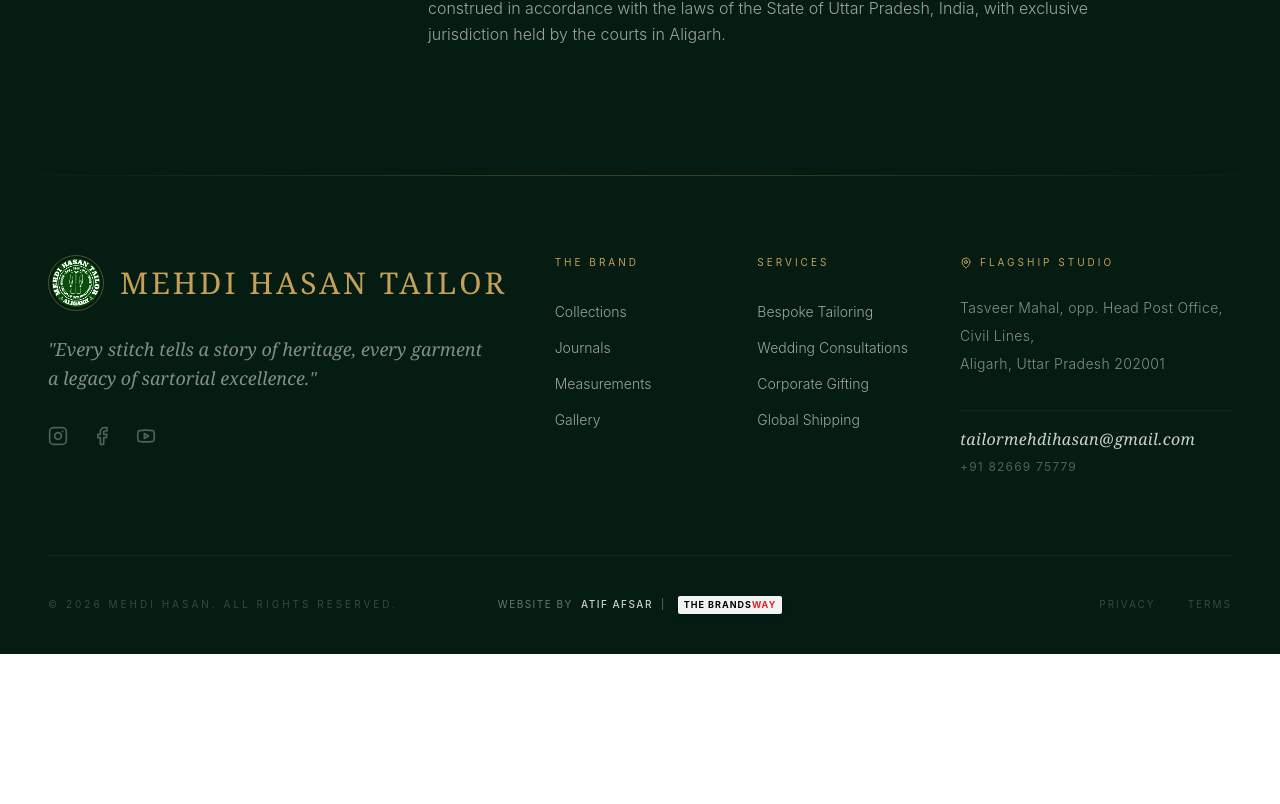
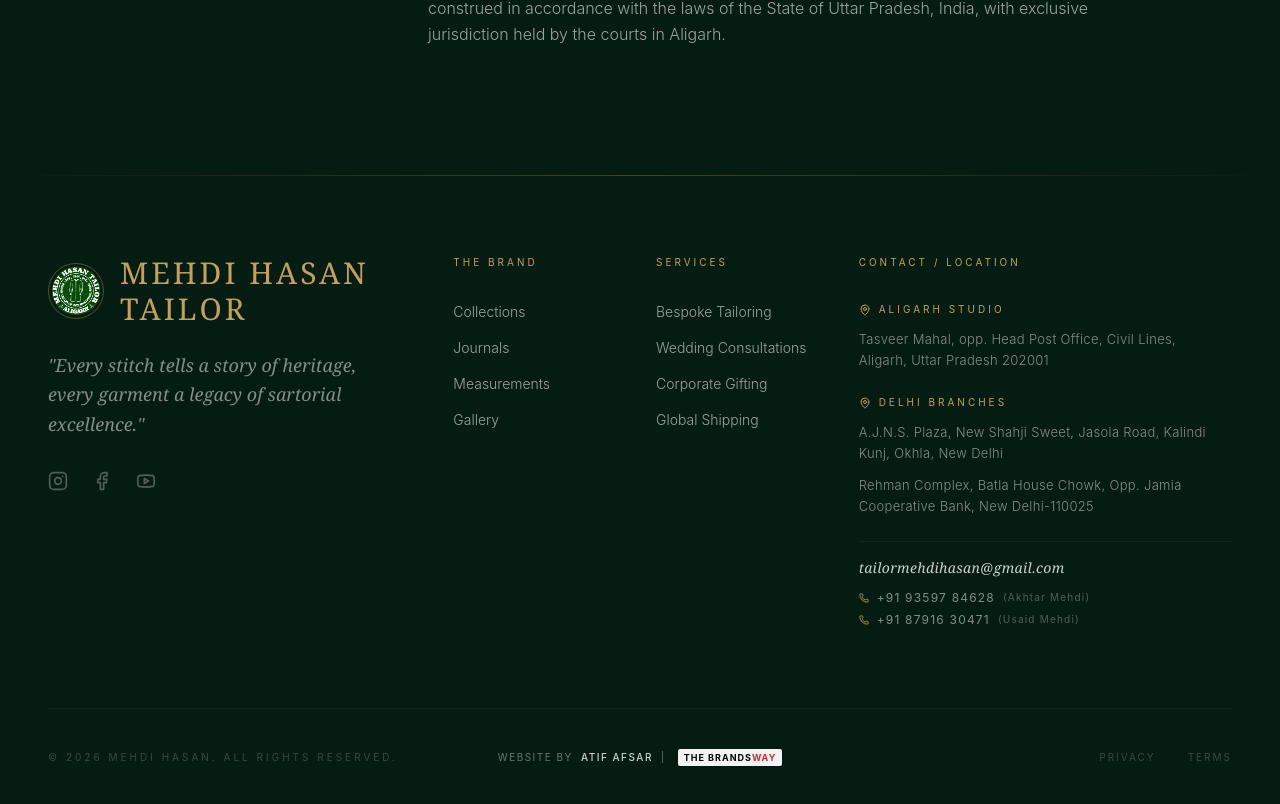
Before and after one commit to atif-afsar/Mehndi-Hasan, a React (Vite) app: page /terms in a window 1280 px wide. Shown: the part 1860-2664 px from the top of the page. Before the commit the page ends 2514 px from the top, so only its background shows below. Built offline with nearby package versions, Linux system fonts and the light colour scheme; a web font is replaced by a local one.

Commit message:
feat: implement responsive Footer and Navbar components with motion animations

```diff
--- a/src/Components/Common/Footer.jsx
+++ b/src/Components/Common/Footer.jsx
@@ -1,6 +1,7 @@
-import { motion } from "framer-motion";
+import { useState } from "react";
+import { motion, AnimatePresence } from "framer-motion";
 import { Link } from "react-router-dom";
-import { Mail, Phone, MapPin, ArrowUpRight, Instagram, Facebook, Youtube } from "lucide-react";
+import { Phone, MapPin, ArrowUpRight, Instagram, Facebook, Youtube, ChevronDown } from "lucide-react";
 import LazyImage from './LazyImage';
 
 const fadeUp = {
@@ -20,34 +21,76 @@
 ];
 const serviceLinks = ["Bespoke Tailoring", "Wedding Consultations", "Corporate Gifting", "Global Shipping"];
 
+const MobileAccordion = ({ title, children, isOpen, onClick }) => (
+  <div className="border-b border-white/5 py-4 lg:py-0 lg:border-none lg:h-full flex flex-col">
+    <button
+      onClick={onClick}
+      className="w-full flex justify-between items-center lg:cursor-default lg:pointer-events-none"
+      aria-expanded={isOpen}
+    >
+      <h4 className="text-[#c5a059] font-sans text-[10px] tracking-[0.3em] uppercase lg:mb-8">{title}</h4>
+      <ChevronDown
+        size={14}
+        className={`text-[#c5a059] transition-transform duration-300 lg:hidden ${isOpen ? 'rotate-180' : ''}`}
+      />
+    </button>
+    <div className="lg:hidden">
+      <AnimatePresence initial={false}>
+        {isOpen && (
+          <motion.div
+            initial={{ height: 0, opacity: 0 }}
+            animate={{ height: 'auto', opacity: 1 }}
+            exit={{ height: 0, opacity: 0 }}
+            transition={{ duration: 0.3 }}
+            className="overflow-hidden"
+          >
+            <div className="pt-4 pb-2">
+              {children}
+            </div>
+          </motion.div>
+        )}
+      </AnimatePresence>
+    </div>
+    <div className="hidden lg:block pt-0 flex-1">
+      {children}
+    </div>
+  </div>
+);
+
 export default function Footer() {
+  const [openSection, setOpenSection] = useState(null);
+
+  const toggleSection = (section) => {
+    setOpenSection(openSection === section ? null : section);
+  };
+
   return (
-    <footer className="relative w-full bg-[#051c12] pt-20 pb-10 overflow-hidden">
+    <footer className="relative w-full bg-[#051c12] pt-12 lg:pt-20 pb-10 overflow-hidden">
       {/* Decorative Background Element */}
       <div className="absolute top-0 left-1/2 -translate-x-1/2 w-full max-w-7xl h-px bg-gradient-to-r from-transparent via-[#c5a059]/30 to-transparent" />
 
       <div className="max-w-7xl mx-auto px-6 md:px-12">
         {/* Top Section: Brand Statement */}
-        <div className="grid grid-cols-1 lg:grid-cols-12 gap-12 lg:gap-8 mb-20">
+        <div className="grid grid-cols-1 lg:grid-cols-12 gap-0 lg:gap-8 mb-12 lg:mb-20">
 
           {/* Brand Identity */}
           <motion.div
             custom={0} variants={fadeUp} initial="hidden" whileInView="visible" viewport={{ once: true }}
-            className="lg:col-span-5 flex flex-col items-start"
+            className="lg:col-span-4 flex flex-col items-start lg:pr-8 mb-8 lg:mb-0 border-b border-white/5 pb-8 lg:border-none lg:pb-0"
           >
             <div className="flex items-center gap-4 mb-6">
-              <div className="w-14 h-14 border border-[#c5a059]/40 rounded-full flex items-center justify-center">
+              <div className="w-12 h-12 lg:w-14 lg:h-14 border border-[#c5a059]/40 rounded-full flex items-center justify-center shrink-0">
                 <LazyImage src="/logo.webp" alt="MH" className="w-full h-full object-contain brightness-125" />
               </div>
-              <h2 className="text-[#c5a059] font-serif text-3xl tracking-widest uppercase">
+              <h2 className="text-[#c5a059] font-serif text-2xl lg:text-3xl tracking-widest uppercase">
                Mehdi Hasan Tailor
               </h2>
             </div>
-            <p className="text-white/50 font-serif italic text-lg leading-relaxed max-w-md">
+            <p className="text-white/50 font-serif italic text-base lg:text-lg leading-relaxed max-w-md">
               "Every stitch tells a story of heritage, every garment a legacy of sartorial excellence."
             </p>
 
-            <div className="flex gap-6 mt-8">
+            <div className="flex gap-6 mt-6 lg:mt-8">
               <motion.a
                 href="https://www.instagram.com/mehdihasanaligarh/"
                 target="_blank"
@@ -80,68 +123,108 @@
             </div>
           </motion.div>
 
-          {/* Navigation Links */}
-          <div className="lg:col-span-4 grid grid-cols-2 gap-8">
+          {/* Navigation Links Accordions */}
+          <div className="lg:col-span-4 flex flex-col lg:grid lg:grid-cols-2 lg:gap-8">
             <motion.div custom={1} variants={fadeUp} initial="hidden" whileInView="visible" viewport={{ once: true }}>
-              <h4 className="text-[#c5a059] font-sans text-[10px] tracking-[0.3em] uppercase mb-8">The Brand</h4>
+              <MobileAccordion
+                title="The Brand"
+                isOpen={openSection === 'brand'}
+                onClick={() => toggleSection('brand')}
+              >
                 <ul className="space-y-4">
                   {brandLinks.map((link) => (
                     <li key={link.name}>
                       <Link to={link.path} className="group text-white/60 text-sm font-light hover:text-white transition-colors flex items-center gap-2">
                         <span>{link.name}</span>
-                      <ArrowUpRight size={12} className="opacity-0 group-hover:opacity-100 transition-all -translate-y-1" />
+                        <ArrowUpRight size={12} className="opacity-0 lg:group-hover:opacity-100 transition-all -translate-y-1 hidden lg:block" />
                       </Link>
                     </li>
                   ))}
                 </ul>
+              </MobileAccordion>
             </motion.div>
 
             <motion.div custom={2} variants={fadeUp} initial="hidden" whileInView="visible" viewport={{ once: true }}>
-              <h4 className="text-[#c5a059] font-sans text-[10px] tracking-[0.3em] uppercase mb-8">Services</h4>
+              <MobileAccordion
+                title="Services"
+                isOpen={openSection === 'services'}
+                onClick={() => toggleSection('services')}
+              >
                 <ul className="space-y-4">
                   {serviceLinks.map((link) => (
                     <li key={link}>
                       <a href="#" className="group text-white/60 text-sm font-light hover:text-white transition-colors flex items-center gap-2">
                         <span>{link}</span>
-                      <ArrowUpRight size={12} className="opacity-0 group-hover:opacity-100 transition-all -translate-y-1" />
+                        <ArrowUpRight size={12} className="opacity-0 lg:group-hover:opacity-100 transition-all -translate-y-1 hidden lg:block" />
                       </a>
                     </li>
                   ))}
                 </ul>
+              </MobileAccordion>
             </motion.div>
           </div>
 
-          {/* Contact / Location */}
+          {/* Contact / Location Accordion */}
+          <div className="lg:col-span-4">
             <motion.div
               custom={3} variants={fadeUp} initial="hidden" whileInView="visible" viewport={{ once: true }}
-            className="lg:col-span-3 space-y-8"
+              className="h-full"
             >
+              <MobileAccordion
+                title="Contact / Location"
+                isOpen={openSection === 'contact'}
+                onClick={() => toggleSection('contact')}
+              >
+                <div className="space-y-6">
                   <div>
-              <h4 className="text-[#c5a059] font-sans text-[10px] tracking-[0.3em] uppercase mb-6 flex items-center gap-2">
-                <MapPin size={12} /> Flagship Studio
+                    <h4 className="text-[#c5a059] font-sans text-[10px] tracking-[0.3em] uppercase mb-3 flex items-center gap-2">
+                      <MapPin size={12} /> Aligarh Studio
                     </h4>
-              <p className="text-white/50 text-sm font-light leading-loose tracking-wide">
+                    <p className="text-white/50 text-[13px] font-light leading-relaxed tracking-wide">
                     Tasveer Mahal, opp. Head Post Office, Civil Lines, <br/> Aligarh, Uttar Pradesh 202001
                     </p>
                   </div>
 
+                  <div>
+                    <h4 className="text-[#c5a059] font-sans text-[10px] tracking-[0.3em] uppercase mb-3 flex items-center gap-2">
+                      <MapPin size={12} /> Delhi Branches
+                    </h4>
+                    <p className="text-white/50 text-[13px] font-light leading-relaxed tracking-wide mb-2.5">
+                    A.J.N.S. Plaza, New Shahji Sweet, Jasola Road, Kalindi Kunj, Okhla, New Delhi
+                    </p>
+                    <p className="text-white/50 text-[13px] font-light leading-relaxed tracking-wide">
+                    Rehman Complex, Batla House Chowk, Opp. Jamia Cooperative Bank, New Delhi-110025
+                    </p>
+                  </div>
+
                   <div className="pt-4 border-t border-white/5 flex flex-col gap-2">
-              <a href="mailto:tailormehdihasan@gmail.com" className="text-white/80 hover:text-[#c5a059] transition-colors font-serif italic tracking-wide">
+                    <a href="mailto:tailormehdihasan@gmail.com" className="text-white/80 hover:text-[#c5a059] transition-colors font-serif italic tracking-wide mb-1 text-sm">
                       tailormehdihasan@gmail.com
                     </a>
-              <span className="text-white/30 text-xs tracking-widest">+91 82669 75779</span>
+                    <div className="flex flex-col gap-1.5">
+                      <a href="tel:+919359784628" className="text-white/50 hover:text-[#c5a059] transition-colors text-xs tracking-widest flex items-center gap-2">
+                        <Phone size={10} className="text-[#c5a059]" /> +91 93597 84628 <span className="text-white/30 text-[10px]">(Akhtar Mehdi)</span>
+                      </a>
+                      <a href="tel:+918791630471" className="text-white/50 hover:text-[#c5a059] transition-colors text-xs tracking-widest flex items-center gap-2">
+                        <Phone size={10} className="text-[#c5a059]" /> +91 87916 30471 <span className="text-white/30 text-[10px]">(Usaid Mehdi)</span>
+                      </a>
                     </div>
+                  </div>
+                </div>
+              </MobileAccordion>
             </motion.div>
           </div>
 
+        </div>
+
         {/* Bottom Bar */}
-        <div className="pt-10 border-t border-white/5 flex flex-col xl:flex-row justify-between items-center gap-6">
-          <p className="text-white/20 text-[10px] tracking-[0.3em] uppercase w-full xl:w-1/3 text-center xl:text-left">
+        <div className="pt-8 lg:pt-10 border-t border-white/5 flex flex-col xl:flex-row justify-between items-center gap-4 lg:gap-6">
+          <p className="text-white/20 text-[10px] tracking-[0.3em] uppercase w-full xl:w-1/3 text-center xl:text-left order-3 xl:order-1">
             © 2026 Mehdi Hasan. All Rights Reserved.
           </p>
 
-          <div className="flex justify-center w-full xl:w-1/3">
-            <p className="text-white/40 text-[10px] font-sans tracking-[0.15em] uppercase flex items-center gap-2">
+          <div className="flex justify-center w-full xl:w-1/3 order-1 xl:order-2">
+            <p className="text-white/40 text-[10px] font-sans tracking-[0.15em] uppercase flex items-center gap-2 flex-wrap justify-center text-center">
               Website by <span className="text-white/80 font-medium">Atif Afsar</span> |
               <span className="bg-white/95 px-1.5 py-0.5 rounded-[2px] font-bold tracking-widest flex items-center shadow-sm ml-1" title="The Brandsway">
                 <span className="text-black text-[9px]">The Brands</span><span className="text-[#dc2626] text-[9px]">way</span>
@@ -149,7 +232,7 @@
             </p>
           </div>
 
-          <div className="flex gap-8 w-full xl:w-1/3 justify-center xl:justify-end">
+          <div className="flex gap-6 lg:gap-8 w-full xl:w-1/3 justify-center xl:justify-end order-2 xl:order-3 pt-2 pb-2 xl:py-0">
             <Link to="/privacy" className="text-white/20 hover:text-[#c5a059] text-[10px] tracking-[0.2em] uppercase transition-colors">
               Privacy
             </Link>
--- a/src/Components/Common/Navbar.jsx
+++ b/src/Components/Common/Navbar.jsx
@@ -56,7 +56,7 @@
               Mehdi Hasan Tailor
             </span>
             <span className="font-sans font-normal text-[10px] md:text-[9px] tracking-[0.5em] text-[#b8965a] uppercase">
-              Est. 1944
+              Estd. 1944
             </span>
           </div>
         </Link>
```
Lines whose indentation alone changed are shown as unchanged.
